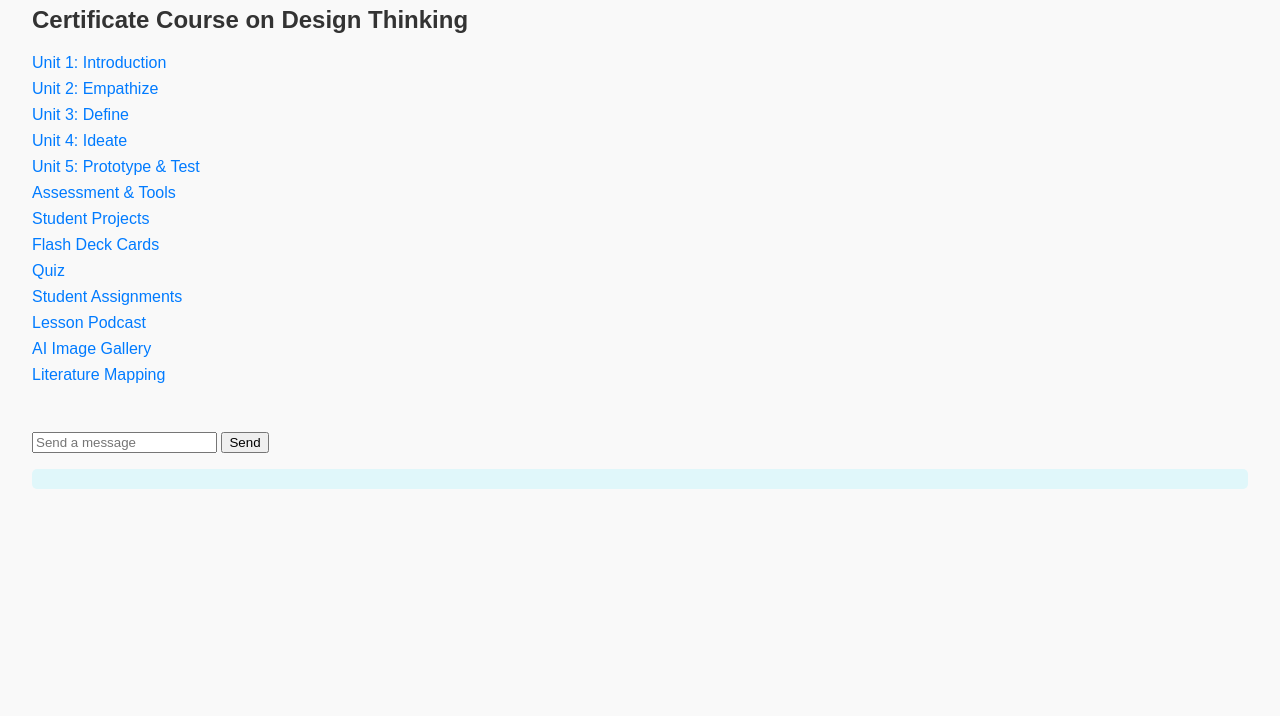
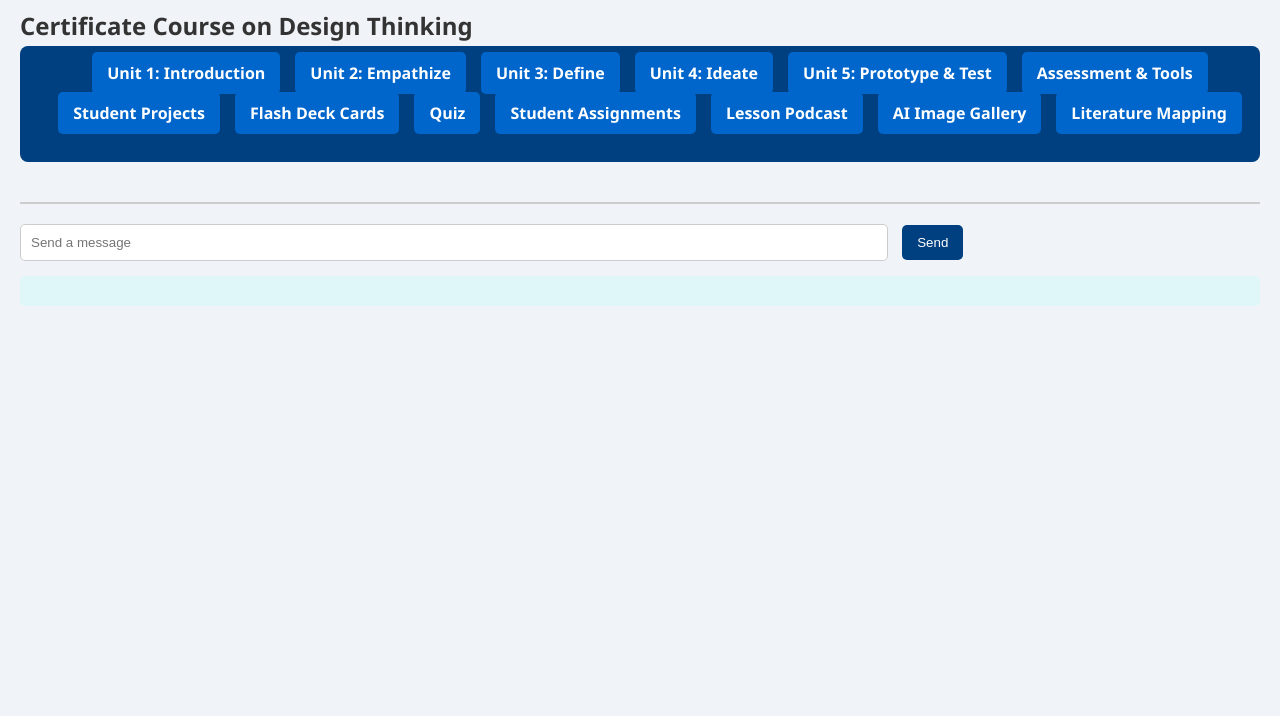
Before and after one commit to bharathyprims/my-ai-toolkit, a plain HTML site: page index.html in a window 1280 px wide. Shown: the part 84-800 px from the top of the page. Drawn offline with Linux system fonts and the light colour scheme.

Commit message:
Improved style.css with modern layout

```diff
--- a/style.css
+++ b/style.css
@@ -1,35 +1,102 @@
+/* Reset some basic styles */
+* {
+  box-sizing: border-box;
+  margin: 0;
+  padding: 0;
+}
+
 body {
-  font-family: Arial, sans-serif;
-  margin: 2em;
-  background-color: #f9f9f9;
+  font-family: 'Segoe UI', sans-serif;
+  background-color: #f0f4f8;
   color: #333;
+  line-height: 1.6;
+  padding: 20px;
+}
+
+/* Navigation */
+nav {
+  background-color: #004080;
+  padding: 15px;
+  margin-bottom: 30px;
+  border-radius: 8px;
 }
 
 nav ul {
   list-style: none;
-  padding: 0;
+  display: flex;
+  flex-wrap: wrap;
+  gap: 15px;
+  justify-content: center;
 }
 
-nav li {
-  margin: 0.5em 0;
+nav a {
+  color: #ffffff;
+  text-decoration: none;
+  font-weight: bold;
+  padding: 10px 15px;
+  background-color: #0066cc;
+  border-radius: 5px;
+  transition: background 0.3s ease;
+}
+
+nav a:hover {
+  background-color: #3399ff;
+}
+
+/* Content styling */
+h1 {
+  font-size: 2rem;
+  color: #004080;
+  margin-bottom: 20px;
+}
+
+p, ul {
+  margin-bottom: 20px;
+}
+
+ul {
+  padding-left: 20px;
 }
 
 a {
-  text-decoration: none;
-  color: #007BFF;
+  color: #0066cc;
 }
 
 a:hover {
   text-decoration: underline;
 }
 
+/* Footer and message input */
 footer {
-  margin-top: 3em;
+  margin-top: 40px;
+  padding-top: 20px;
+  border-top: 2px solid #ccc;
+}
+
+input[type="text"] {
+  padding: 10px;
+  width: 70%;
+  border: 1px solid #ccc;
+  border-radius: 5px;
+  margin-right: 10px;
+}
+
+button {
+  padding: 10px 15px;
+  background-color: #004080;
+  color: white;
+  border: none;
+  border-radius: 5px;
+  cursor: pointer;
+}
+
+button:hover {
+  background-color: #0066cc;
 }
 
 #messages {
-  margin-top: 1em;
+  margin-top: 15px;
   background: #e0f7fa;
-  padding: 10px;
+  padding: 15px;
   border-radius: 5px;
 }
```
